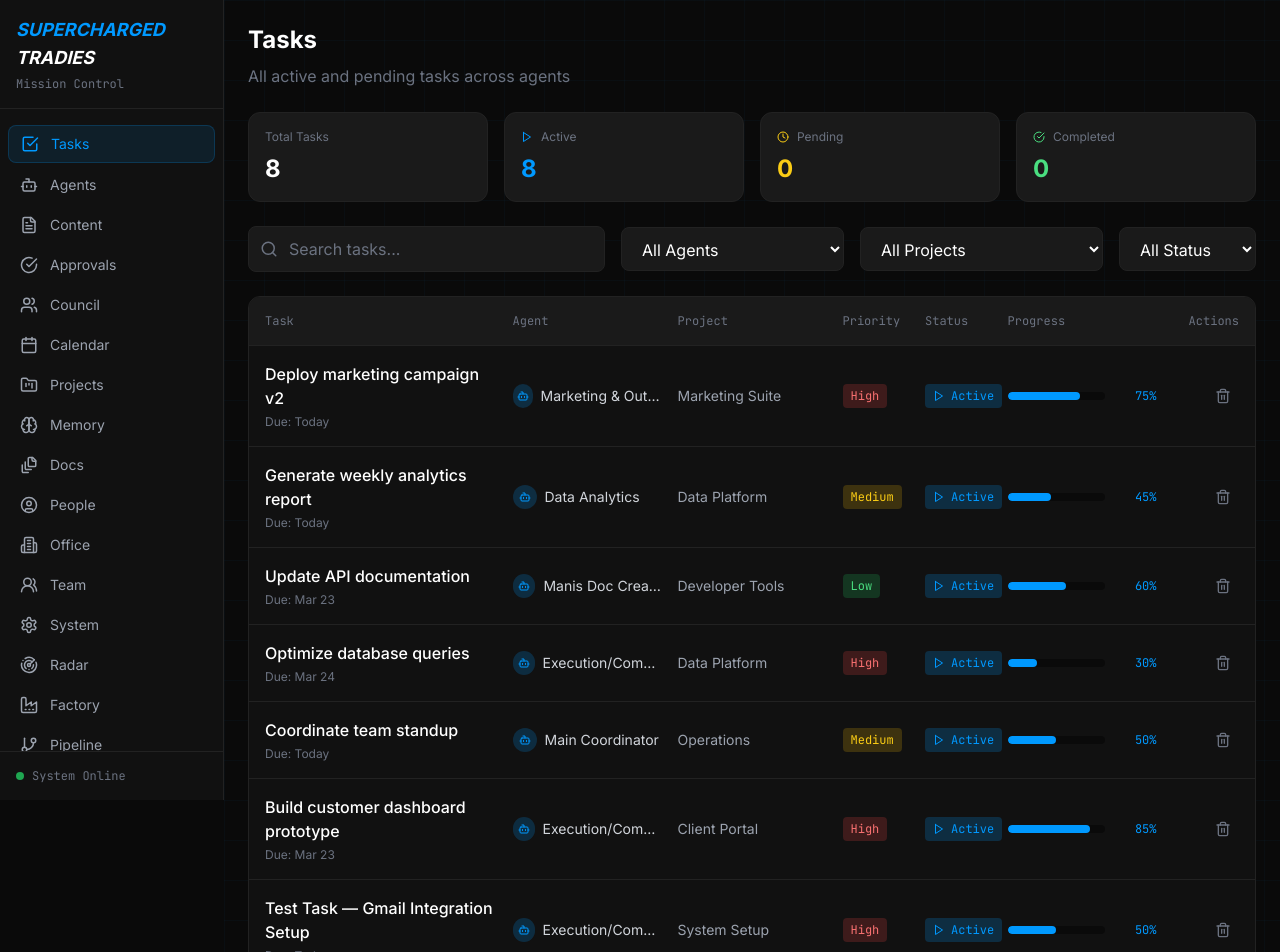
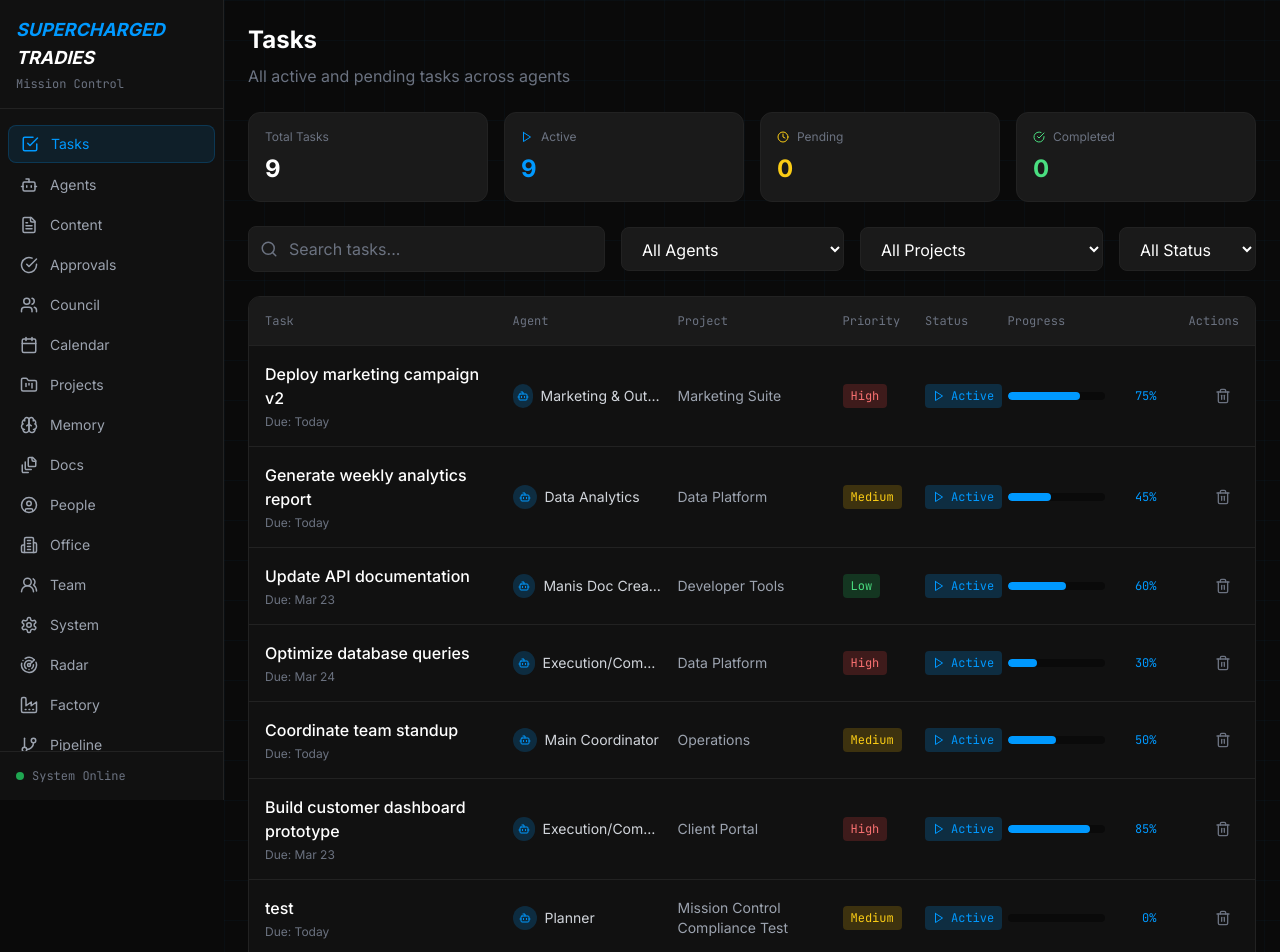
Before and after one commit to rezo-jason/openclaw-config, a Next.js app: page /tasks in a window 1280 px wide. Shown: the top 952 px of the page. Built offline with nearby package versions, Linux system fonts and the light colour scheme.

Commit message:
MC: Add test task to /tasks, relaxation event to /calendar, supercharged tradies test doc to /docs

```diff
--- a/pages/calendar.js
+++ b/pages/calendar.js
@@ -40,6 +40,7 @@ const events = [
   { day: 6, hour: 2, agent: "Data Analytics", task: "Nightly Data Sync", duration: 1, recurring: true },
   { day: 0, hour: 16, agent: "Execution/Compiler", task: "Relaxation Time", duration: 1 },
   { day: 6, hour: 16, agent: "Execution/Compiler", task: "Rest Time", duration: 1 },
+  { day: 1, hour: 19, agent: "Planner", task: "Relaxation", duration: 1 },
 ];
 
 const cronJobs = [
--- a/pages/tasks.js
+++ b/pages/tasks.js
@@ -68,6 +68,17 @@ const allTasks = [
     progress: 85,
     dueDate: "Mar 23",
     createdAt: "4 days ago",
+  },
+  {
+    id: 17,
+    title: "test",
+    project: "Mission Control Compliance Test",
+    agent: "Planner",
+    status: "active",
+    priority: "medium",
+    progress: 0,
+    dueDate: "Today",
+    createdAt: "just now",
   },
   {
     id: 16,
```
